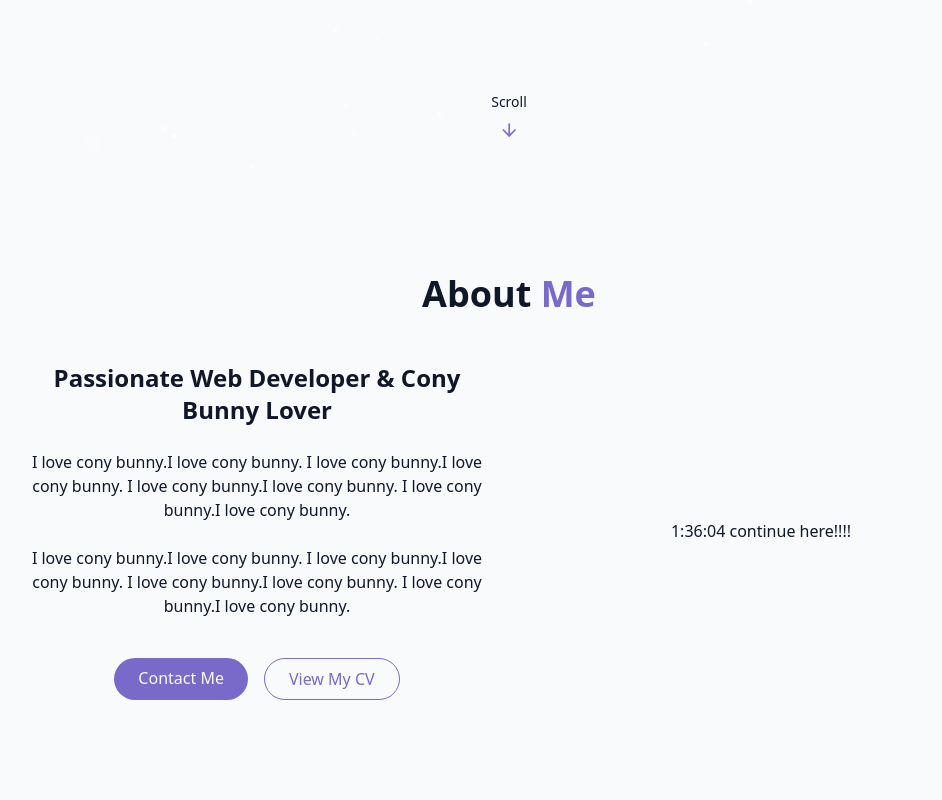
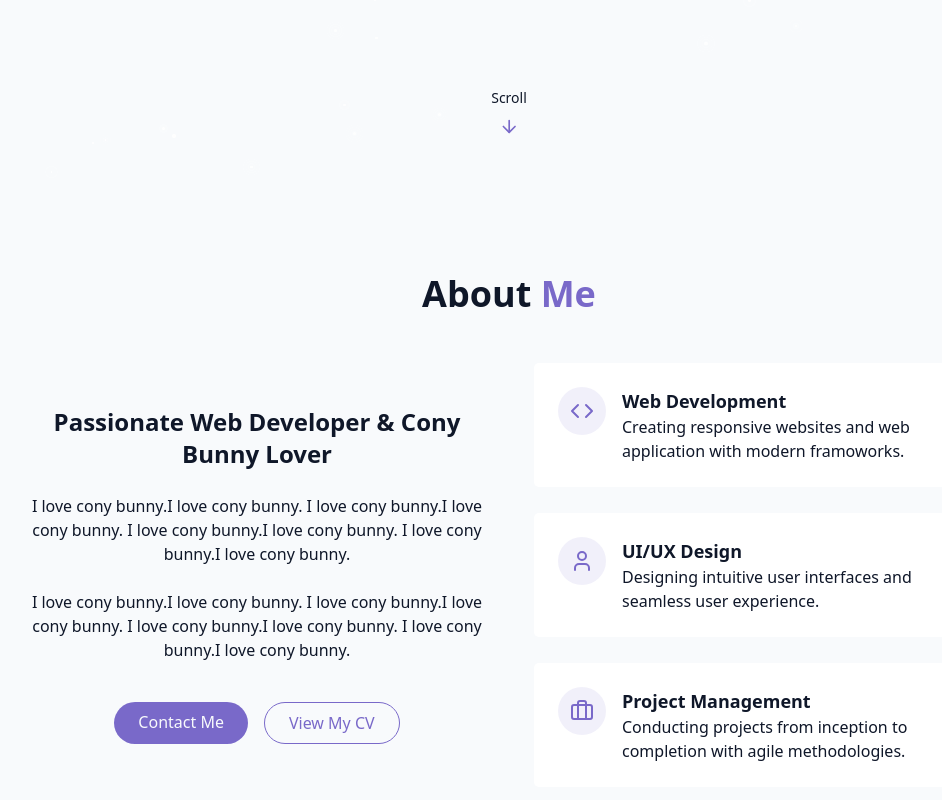
Before and after one commit to excelyynxl-a11y/my-portfolio, a React (Vite) app: page / in a window 1280 px wide. Shown: the part 622-1422 px from the top of the page, without its empty margins (131-1073 px from the left). Built offline with nearby package versions, Linux system fonts and the light colour scheme.

Commit message:
create aboutsection

```diff
--- a/src/components/AboutSection.jsx
+++ b/src/components/AboutSection.jsx
@@ -1,3 +1,5 @@
+import { Briefcase, Code, User } from "lucide-react"
+
 export const AboutSection = () => {
     return (
         <section id="about" className="py-24 px-4 relative">
@@ -47,8 +49,46 @@
                     </div>
 
                     <div className="grid grid-cols-1 gap-6">
-                        <div>
-                            1:36:04 continue here!!!!
+                        <div className="gradient-border p-6 card-hover">
+                            <div className="flex items-start gap-4">
+                                <div className="p-3 rounded-full bg-primary/10">
+                                    <Code className="h-6 w-6 text-primary"/>
+                                </div>
+                                <div className="text-left">
+                                    <h4 className="font-semibold text-lg"> Web Development </h4>
+                                    <p className="text-muted-foreground">
+                                        Creating responsive websites and web application with modern framoworks.
+                                    </p>
+                                </div>
+                            </div>
+                        </div>
+
+                        <div className="gradient-border p-6 card-hover">
+                            <div className="flex items-start gap-4">
+                                <div className="p-3 rounded-full bg-primary/10">
+                                    <User className="h-6 w-6 text-primary"/>
+                                </div>
+                                <div className="text-left">
+                                    <h4 className="font-semibold text-lg"> UI/UX Design </h4>
+                                    <p className="text-muted-foreground">
+                                        Designing intuitive user interfaces and seamless user experience.
+                                    </p>
+                                </div>
+                            </div>
+                        </div>
+
+                        <div className="gradient-border p-6 card-hover">
+                            <div className="flex items-start gap-4">
+                                <div className="p-3 rounded-full bg-primary/10">
+                                    <Briefcase className="h-6 w-6 text-primary"/>
+                                </div>
+                                <div className="text-left">
+                                    <h4 className="font-semibold text-lg"> Project Management </h4>
+                                    <p className="text-muted-foreground">
+                                        Conducting projects from inception to completion with agile methodologies.
+                                    </p>
+                                </div>
+                            </div>
                         </div>
                     </div>
                 </div>
```
